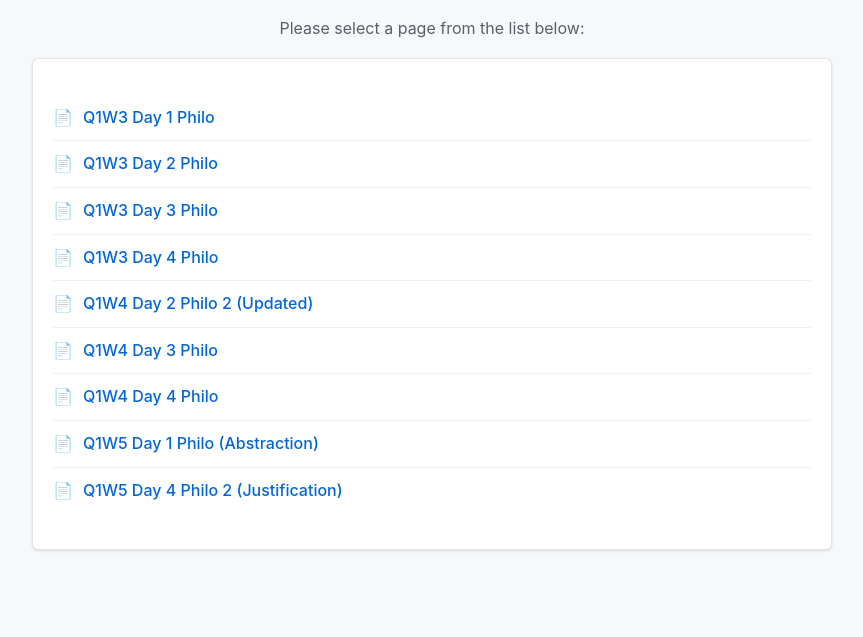
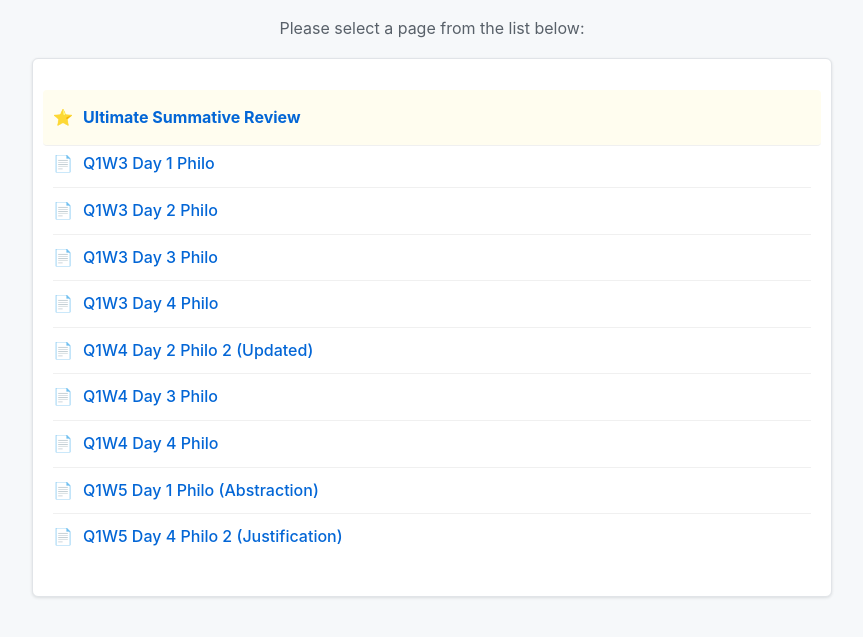
Before and after one commit to sorryfunnel/philog11dgnhs-shs, a plain HTML site: page index.html in a window 1280 px wide. Shown: the part 107-744 px from the top of the page, without its empty margins (208-1071 px from the left). Drawn offline with Linux system fonts and the light colour scheme.

Commit message:
Update index.html

```diff
--- a/index.html
+++ b/index.html
@@ -37,6 +37,13 @@
         li:last-child {
             border-bottom: none;
         }
+        /* Special styling for the ultimate review */
+        .featured-link {
+            background-color: #fffdef;
+            margin: -5px -10px;
+            padding: 15px 10px;
+            border-radius: 4px;
+        }
         a {
             text-decoration: none;
             color: #0366d6;
@@ -51,6 +58,10 @@
             margin-right: 10px;
             color: #6a737d;
         }
+        .star-icon {
+            margin-right: 10px;
+            color: #f9c513;
+        }
     </style>
 </head>
 <body>
@@ -60,6 +71,13 @@
 
     <div class="link-container">
         <ul>
+            <li class="featured-link">
+                <a href="review.html">
+                    <span class="star-icon">⭐</span>
+                    <strong>Ultimate Summative Review</strong>
+                </a>
+            </li>
+
             <li><a href="Q1W3%20Day%201%20Philo.html"><span class="file-icon">📄</span> Q1W3 Day 1 Philo</a></li>
             <li><a href="Q1W3%20Day%202%20Philo.html"><span class="file-icon">📄</span> Q1W3 Day 2 Philo</a></li>
             <li><a href="Q1W3%20Day%203%20Philo.html"><span class="file-icon">📄</span> Q1W3 Day 3 Philo</a></li>
```
